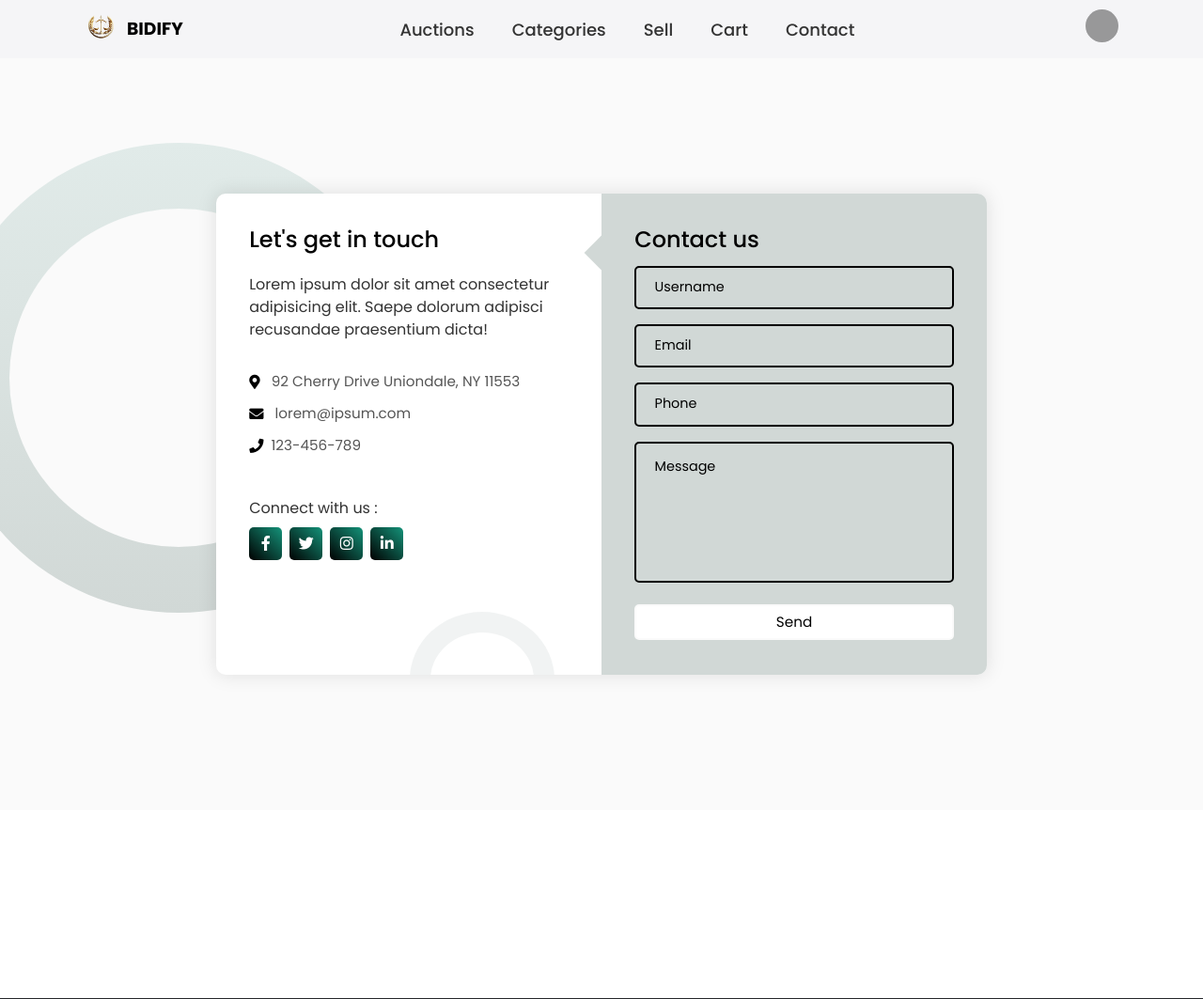
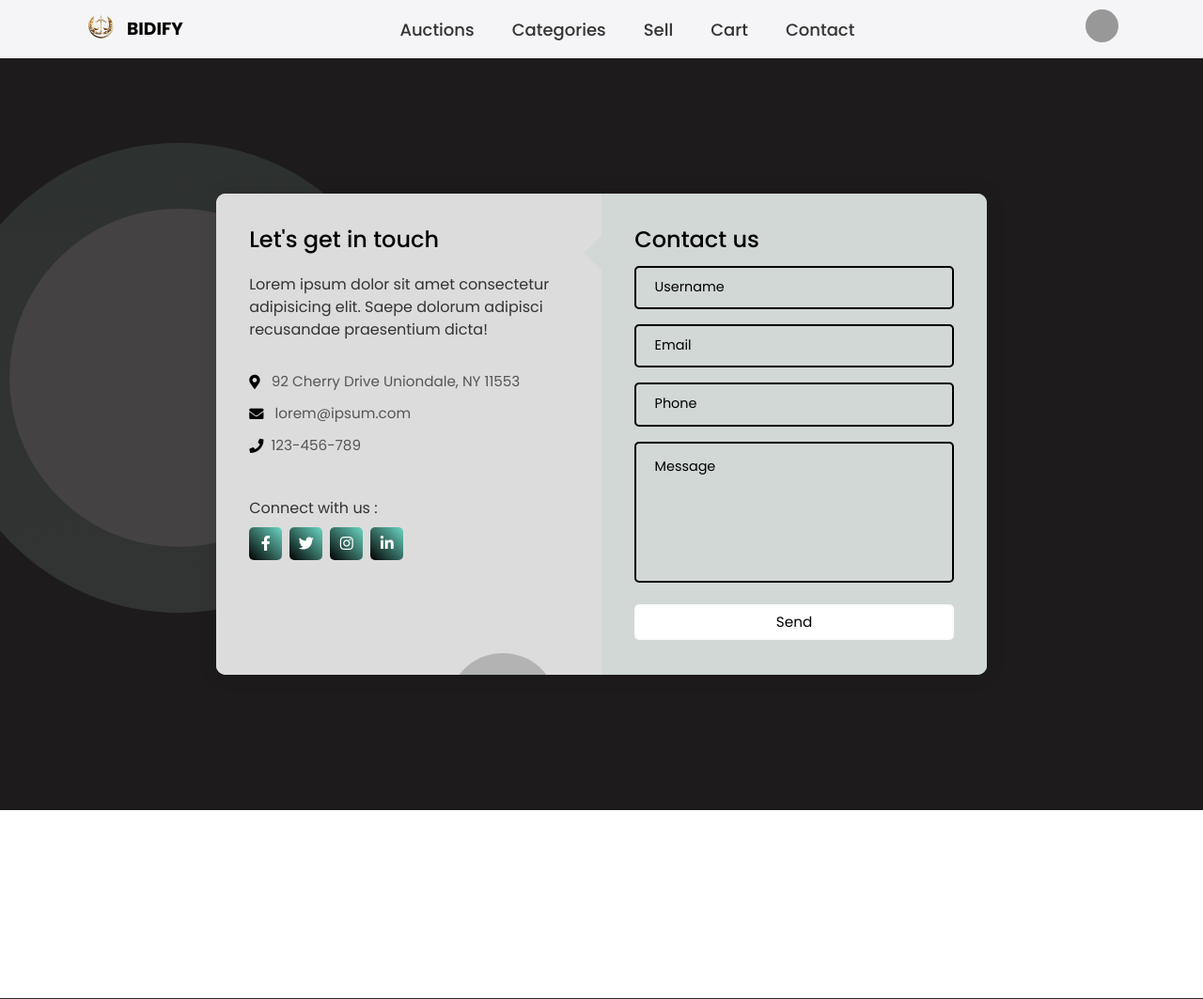
Before and after one commit to kirpal2004/BIDIFY, a PHP site: page /PROJECT/contact.php in a window 1280 px wide. Shown: the top 1063 px of the page at 94% size. Run offline with PHP 8.4, Linux system fonts and the light colour scheme; data that the repository does not hold is empty; some libraries are stand-ins or nearby versions; grey boxes are pictures that could not be loaded.

Commit message:
Polish contact form styling and structure

```diff
--- a/contact.php
+++ b/contact.php
@@ -46,7 +46,7 @@ textarea {
   width: 100%;
   min-height: 100vh;
   padding: 2rem;
-  background-color: #fafafa;
+  background-color:rgb(29, 27, 27);
   overflow: hidden;
   display: flex;
   align-items: center;
@@ -232,6 +232,7 @@ textarea.input {
 .contact-info {
   padding: 2.3rem 2.2rem;
   position: relative;
+  background-color: gainsboro;
 }
 
 .contact-info .title {
@@ -277,7 +279,7 @@ textarea.input {
   width: 35px;
   height: 35px;
   border-radius: 5px;
-  background: linear-gradient(45deg, #000, #149279);
+  background: linear-gradient(45deg, #000,rgb(106, 214, 194));
   color: #fff;
   text-align: center;
   line-height: 35px;
@@ -294,11 +296,12 @@ textarea.input {
   position: absolute;
   width: 110px;
   height: 100px;
-  border: 22px solid #d1d8d6;
+  border: 22px solidrgb(12, 12, 12);
   border-radius: 50%;
   bottom: -77px;
   right: 50px;
   opacity: 0.3;
+  background-color: #555;
 }
 
 .big-circle {
@@ -306,7 +309,7 @@ textarea.input {
   width: 500px;
   height: 500px;
   border-radius: 50%;
-  background: linear-gradient(to bottom, #e1ebe9, #d1d8d6);
+  background: linear-gradient(to bottom,rgb(45, 49, 48),rgb(50, 52, 51));
   bottom: 50%;
   right: 50%;
   transform: translate(-40%, 38%);
@@ -317,7 +320,7 @@ textarea.input {
   position: absolute;
   width: 360px;
   height: 360px;
-  background-color: #fafafa;
+  background-color:rgb(68, 66, 66);
   border-radius: 50%;
   top: calc(50% - 180px);
   left: calc(50% - 180px);
```
Also changed, not shown: other parts of contact.php (+66 -2 lines).
